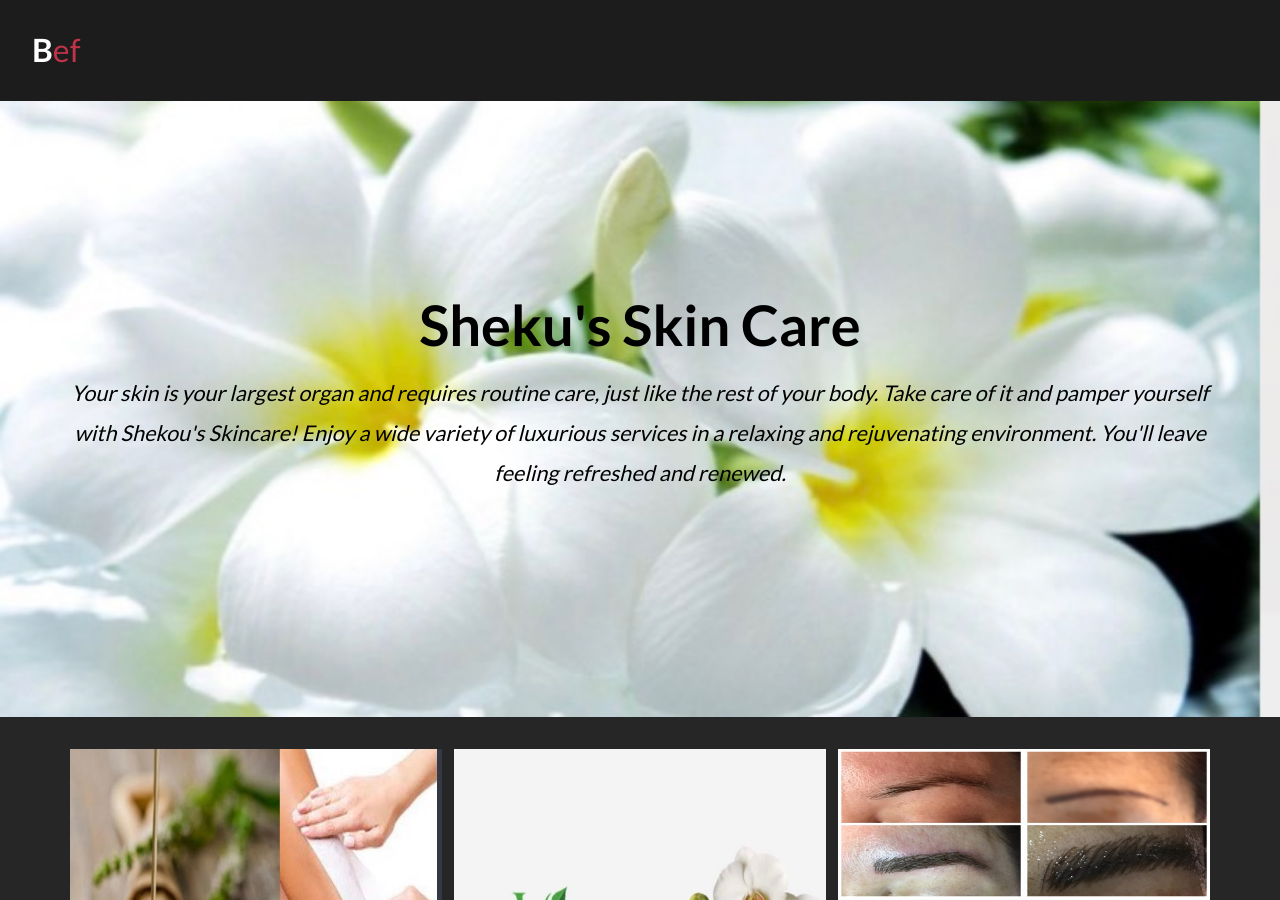
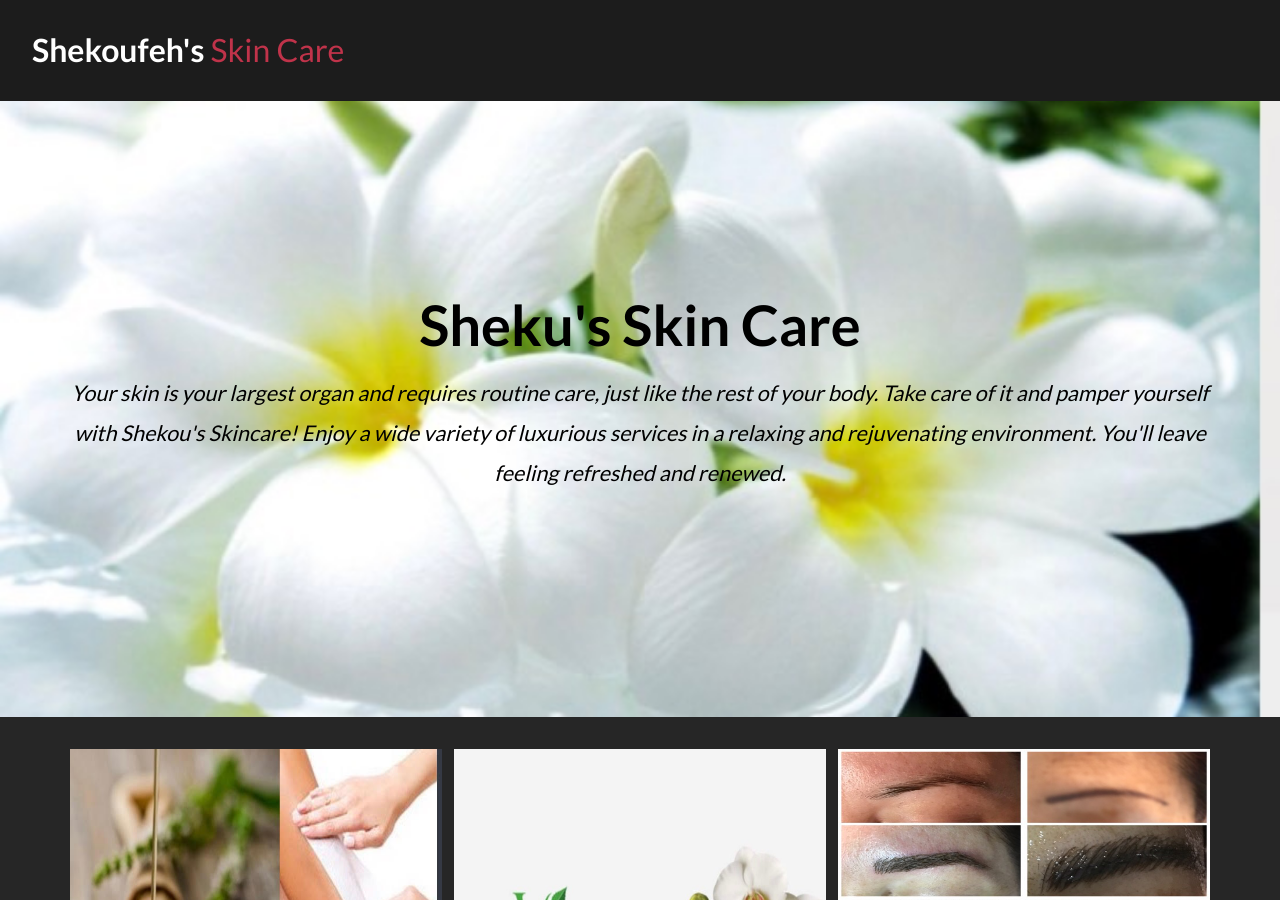
Before and after one commit to SilverIronMan/ShekouWebsite, a Jekyll site: the page built from index.html, in a window 1280 px wide and 900 px high. Built offline with Jekyll 4.4.1, drawn with Linux system fonts in a browser that asks for light colours.

Commit message:
Logo work

```diff
--- a/_includes/header.html
+++ b/_includes/header.html
@@ -1,4 +1,4 @@
 
 <header class="main_header">
-  <a href="{{site.baseurl}}/" class="logo">{% if site.logo %}{{site.logo}}{% else %}B<span>ef</span>{% endif %}</a>
+  <a href="{{site.baseurl}}/" class="logo">{% if site.logo %}{{site.logo}}{% else %}Shekoufeh's<span> Skin Care</span>{% endif %}</a>
 </header> <!-- End Section Header -->
```
